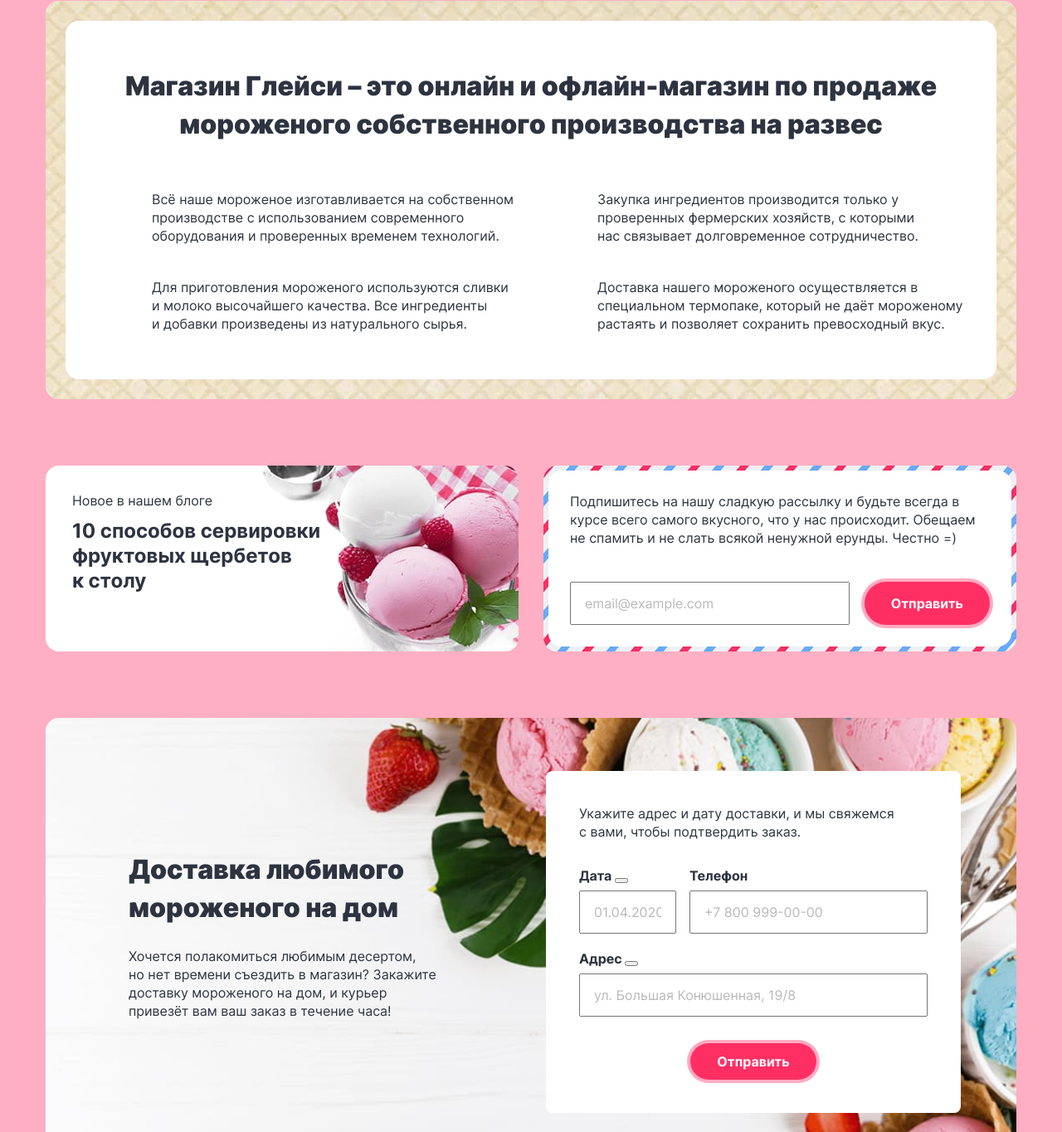
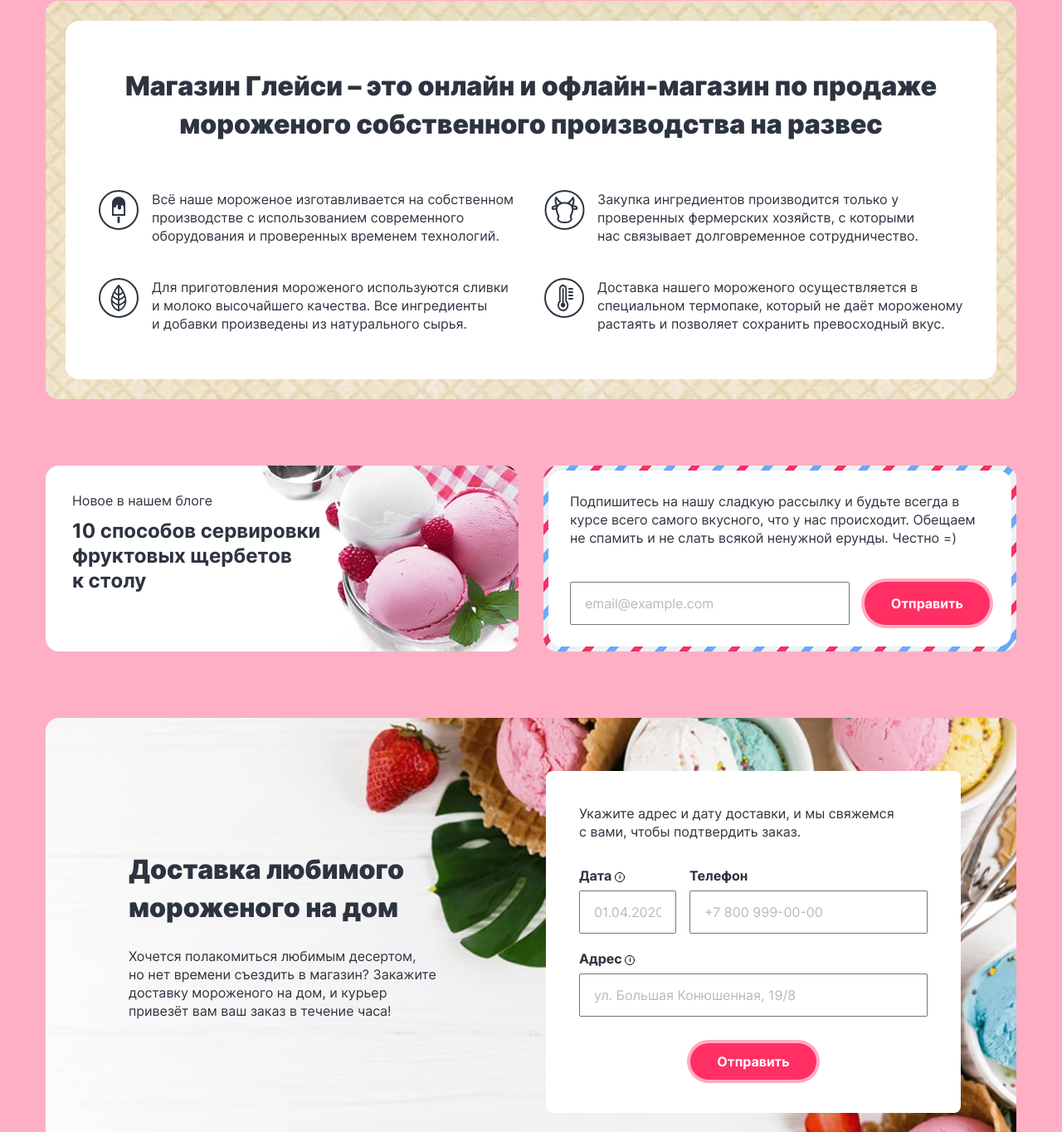
Before and after one commit to ArkBriz/Gllacy, a plain HTML site: page index.html in a window 1280 px wide. Shown: the part 1697-3061 px from the top of the page at 83% size. Drawn offline with Linux system fonts and the light colour scheme; files whose address does not match are found by name.

Commit message:
Add the rest decorative elements

```diff
--- a/css/styles.css
+++ b/css/styles.css
@@ -675,6 +675,23 @@ a {
 
 .advantages__item {
   padding-left: 64px;
+  background-repeat: no-repeat;
+}
+
+.advantages__item--ice-cream {
+  background-image: url('../img/icons/ice-cream.svg');
+}
+
+.advantages__item--cow {
+  background-image: url('../img/icons/cow.svg');
+}
+
+.advantages__item--leaf {
+  background-image: url('../img/icons/leaf.svg');
+}
+
+.advantages__item--thermometer {
+  background-image: url('../img/icons/thermometer.svg');
 }
 
 /* Additional */
@@ -829,6 +846,22 @@ a {
 
   line-height: 20px;
   font-weight: 700;
+}
+
+.info-icon {
+  width: 12px;
+  height: 12px;
+  padding: 0;
+  vertical-align: middle;
+
+  font-family: inherit;
+  font-size: 7px;
+  font-weight: 700;
+
+  background-color: transparent;
+  border: 1.5px solid #000000;
+  border-radius: 50%;
+  cursor: pointer;
 }
 
 /* Main Footer */
@@ -1029,6 +1062,8 @@ a {
 .catalog-card__desc {
   margin: 0;
   margin-bottom: 16px;
+
+  text-align: center;
 }
 
 .catalog-card__wrap {
--- a/index.html
+++ b/index.html
@@ -244,7 +244,7 @@
           <li class="advantages__item advantages__item--ice-cream">
             Всё наше мороженое изготавливается на собственном производстве с использованием современного оборудования и проверенных временем технологий.
           </li>
-          <li class="advantages__item advantages__item--cow-head">
+          <li class="advantages__item advantages__item--cow">
             Закупка ингредиентов производится только у<br> проверенных фермерских хозяйств, с которыми<br> нас связывает долговременное сотрудничество.
           </li>
           <li class="advantages__item advantages__item--leaf">
@@ -296,7 +296,7 @@
         <form class="delivery__form" action="https://echo.htmlacademy.ru" method="post">
           <div class="field-group">
             <label class="field__label" for="date">Дата
-              <button class="info-icon" type="button">
+              <button class="info-icon" type="button">i
                 <span class="visually-hidden">Дополнительная информация</span>
               </button>
             </label>
@@ -310,7 +310,7 @@
 
           <div class="field-group address-group">
             <label class="field__label" for="address">Адрес
-              <button class="info-icon" type="button">
+              <button class="info-icon" type="button">i
                 <span class="visually-hidden">Дополнительная информация</span>
               </button>
             </label>
```
